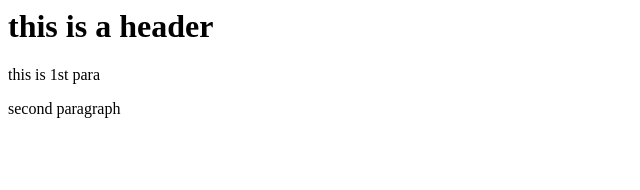
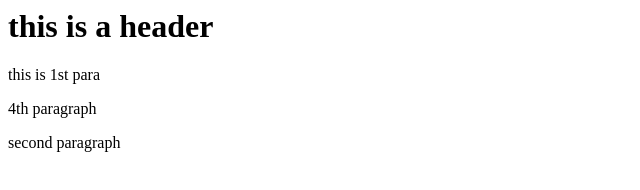
Before and after one commit to nakuul15/restaurant1, a website: page index.html in a window 1280 px wide. Shown: the whole page, without its empty margins (0-640 px from the left). Drawn offline with Linux system fonts and the light colour scheme.

Commit message:
fourth commit

```diff
--- a/index.html
+++ b/index.html
@@ -6,7 +6,7 @@
     <p>
         this is 1st para
     </p>
-
+    <p>4th paragraph</p>
     <p>second paragraph</p>
 </body>
 
```
Also changed, not shown: package.json (added, +16 -0 lines), 2 other files.
